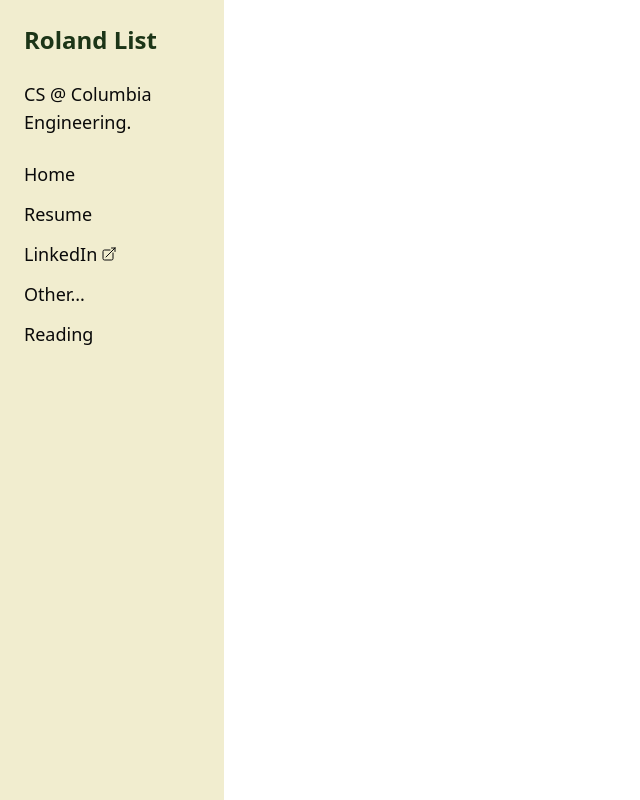
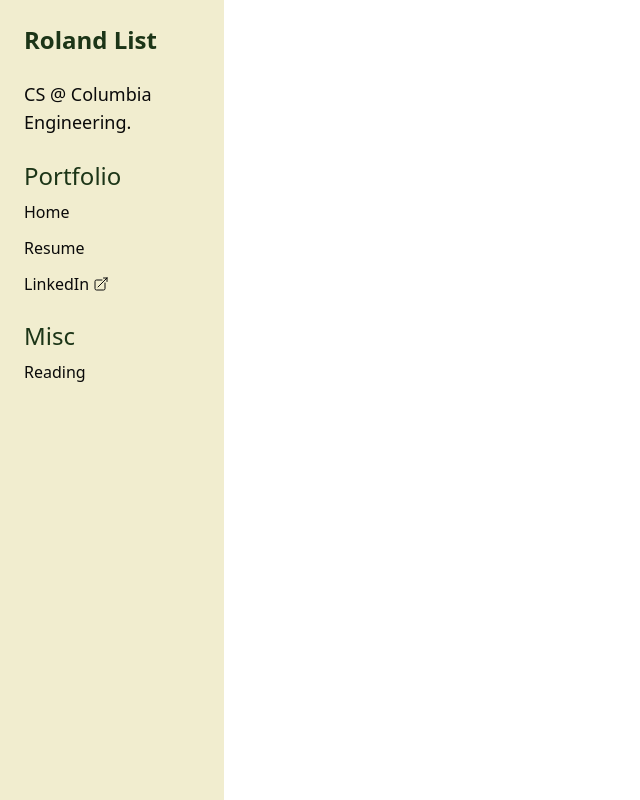
Before and after one commit to Rlist07/rlist07.github.io, a website: page sidebar.html in a window 1280 px wide. Shown: the whole page, without its empty margins (0-640 px from the left). Drawn offline with Linux system fonts and the light colour scheme.

Commit message:
sidebar format update

```diff
--- a/sidebar.html
+++ b/sidebar.html
@@ -7,15 +7,20 @@
     <h1 class="text-lg mb-6 text-lighttext">CS @ Columbia Engineering.</h1>
 
     <nav class="space-y-3 text-lighttext text-lg">
-        <a href="index.html" class="block hover:text-lighttextaccent">Home</a>
-        <a href="resume.html" class="block hover:text-lighttextaccent">Resume</a>
-        <a href="https://www.linkedin.com/in/roland-list/" class=" hover:text-lighttextaccent flex items-center gap-1"
+        <h2 class="text-2xl font-semibold mb-2 text-lightaccent">
+            Portfolio
+        </h2>
+        <a href="index.html" class="text-base block hover:text-lighttextaccent">Home</a>
+        <a href="resume.html" class="text-base block hover:text-lighttextaccent">Resume</a>
+        <a href="https://www.linkedin.com/in/roland-list/" class="text-base hover:text-lighttextaccent flex items-center gap-1"
             target="_blank" rel="noopener noreferrer" >LinkedIn
             <svg xmlns="http://www.w3.org/2000/svg" fill="none" viewBox="0 0 24 24" stroke-width="1.5" stroke="currentColor" class="size-4">
                 <path stroke-linecap="round" stroke-linejoin="round" d="M13.5 6H5.25A2.25 2.25 0 0 0 3 8.25v10.5A2.25 2.25 0 0 0 5.25 21h10.5A2.25 2.25 0 0 0 18 18.75V10.5m-10.5 6L21 3m0 0h-5.25M21 3v5.25" />
             </svg>
         </a>
-        <a href="other.html" class="block hover:text-lighttextaccent">Other...</a>
-        <a href="reading.html" class="bloeck hover:text-lighttextaccent">Reading</a>
+        <h2 class="text-2xl font-semibold mt-6 mb-2 text-lightaccent">
+            Misc
+        </h2>
+        <a href="reading.html" class="text-base block hover:text-lighttextaccent">Reading</a>
     </nav>
 </aside>
```
